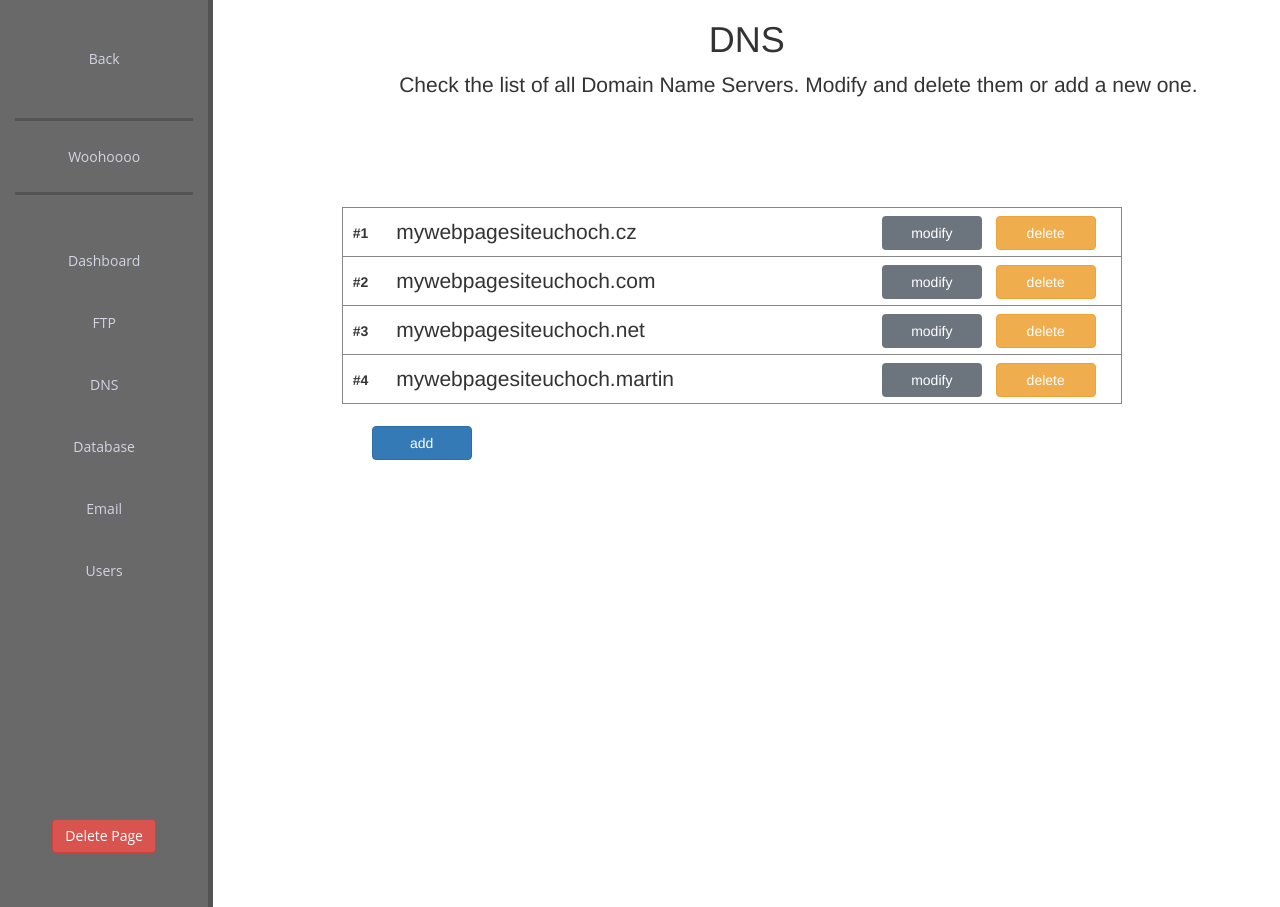
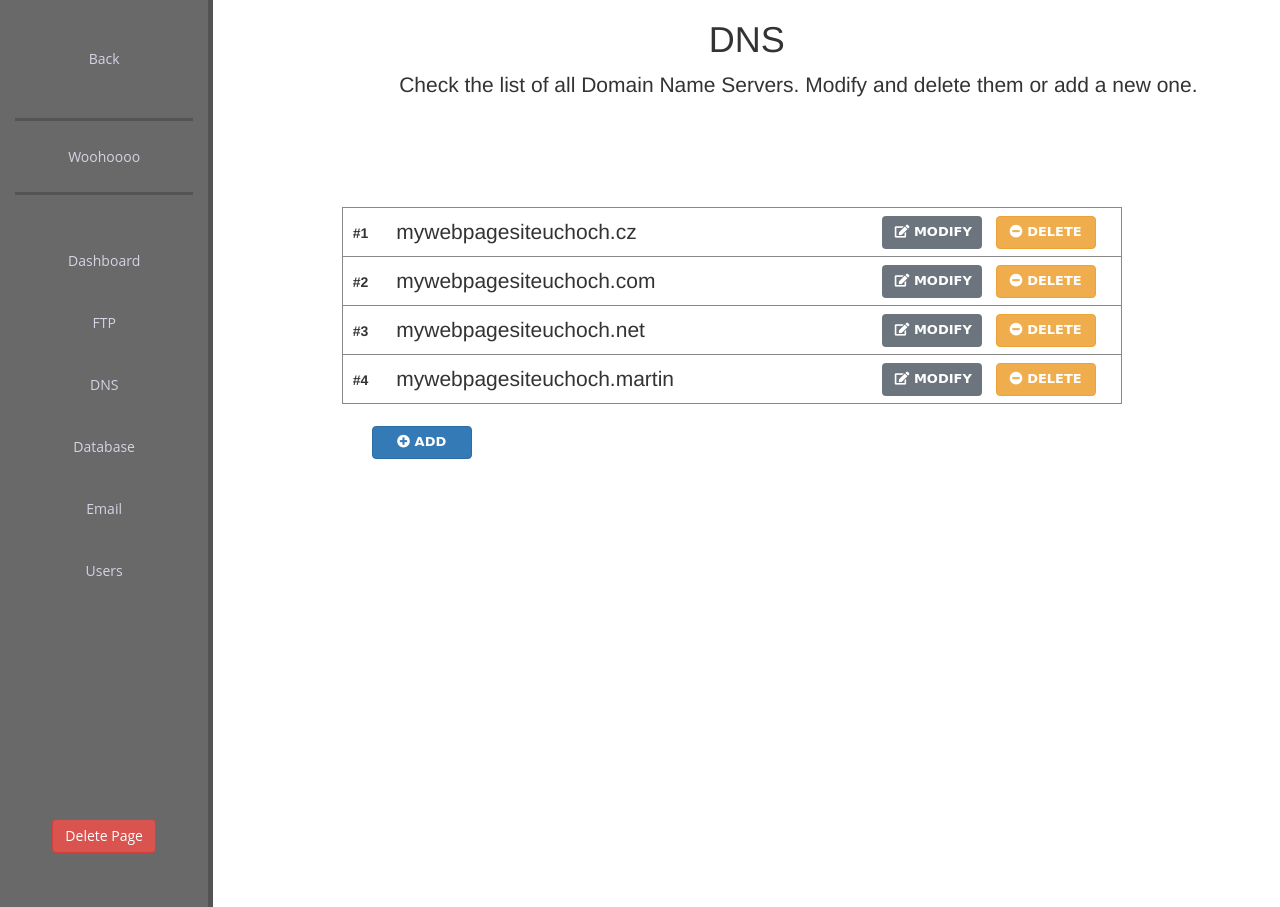
Before and after one commit to martinbenes1996/itu-project, a Django app: template hosting/templates/pageboard.html in a window 1280 px wide, after a click on "DNS"; the page is wider, and only the part inside the window is pictured. Shown: the part 62-969 px from the top of that part. Run offline with Django 3.2, Linux system fonts and the light colour scheme; the template is opened without the code that fills it: values that come from a table or form of the project are taken from there, others are empty; data comes from the database, SQL or seed files in the repository; tables that the repository leaves empty hold one stand-in row (values such as "Sample post"); data that the repository does not hold is empty; some libraries are stand-ins or nearby versions.

Commit message:
DNS finalize

```diff
--- a/hosting/static/css/snippets/base.css
+++ b/hosting/static/css/snippets/base.css
@@ -212,3 +212,10 @@ a.pathButton {
 .plus-bottom{
     margin-bottom: 20px;
 }
+
+.btn-text{
+    text-transform: uppercase;
+    font-size: small;
+    font-weight: bold;
+    font-family: "Comic Sans MS", cursive, sans-serif;
+}
--- a/hosting/templates/snippets/dnsbrowser.html
+++ b/hosting/templates/snippets/dnsbrowser.html
@@ -19,8 +19,8 @@
 						mywebpagesiteuchoch.cz
 					</div>
 					<div class="col text-right">
-						<button class="btn btn-align rename-align btn-secondary">modify</button>
-						<button class="btn btn-align btn-warning">delete</button>
+						<button class="btn btn-align rename-align btn-secondary btn-text"><i class="fas fa-edit"></i>&nbsp;modify</button>
+						<button class="btn btn-align btn-warning btn-text"><i class="fas fa-minus-circle"></i>&nbsp;delete</button>
 					</div>
 				</div>
 				<div class="col-lg-4"></div>
@@ -33,8 +33,8 @@
 						mywebpagesiteuchoch.com
 					</div>
 					<div class="col text-right">
-						<button class="btn btn-align rename-align btn-secondary">modify</button>
-						<button class="btn btn-align btn-warning">delete</button>
+						<button class="btn btn-align rename-align btn-secondary btn-text"><i class="fas fa-edit"></i>&nbsp;modify</button>
+						<button class="btn btn-align btn-warning btn-text"><i class="fas fa-minus-circle"></i>&nbsp;delete</button>
 					</div>
 				</div>
 				<div class="col-lg-4"></div>
@@ -47,8 +47,8 @@
 						mywebpagesiteuchoch.net
 					</div>
 					<div class="col text-right">
-						<button class="btn btn-align rename-align btn-secondary">modify</button>
-						<button class="btn btn-align btn-warning">delete</button>
+						<button class="btn btn-align rename-align btn-secondary btn-text"><i class="fas fa-edit"></i>&nbsp;modify</button>
+						<button class="btn btn-align btn-warning btn-text"><i class="fas fa-minus-circle"></i>&nbsp;delete</button>
 					</div>
 				</div>
 				<div class="col-lg-4"></div>
@@ -61,15 +61,15 @@
 						mywebpagesiteuchoch.martin
 					</div>
 					<div class="col text-right">
-						<button class="btn btn-align rename-align btn-secondary">modify</button>
-						<button class="btn btn-align btn-warning">delete</button>
+						<button class="btn btn-align rename-align btn-secondary btn-text"><i class="fas fa-edit"></i>&nbsp;modify</button>
+						<button class="btn btn-align btn-warning btn-text"><i class="fas fa-minus-circle"></i>&nbsp;delete</button>
 					</div>
 				</div>
 				<div class="col-lg-4"></div>
 			</div>
 
 			<div class="create">
-				<button class="btn btn-primary btn-align">add</button>
+				<button class="btn btn-primary btn-align btn-text"><i class="fas fa-plus-circle"></i>&nbsp;add</button>
 			</div>
 		</div>
 	</div>
```
